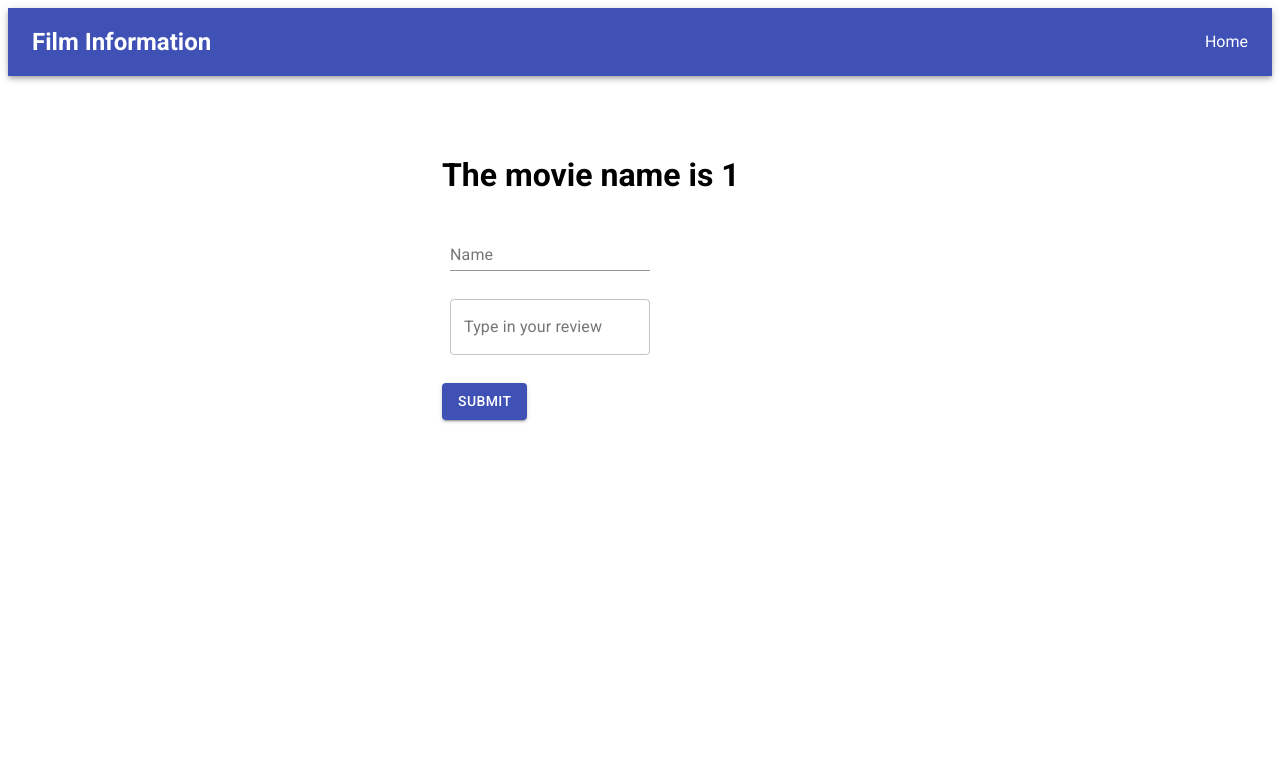
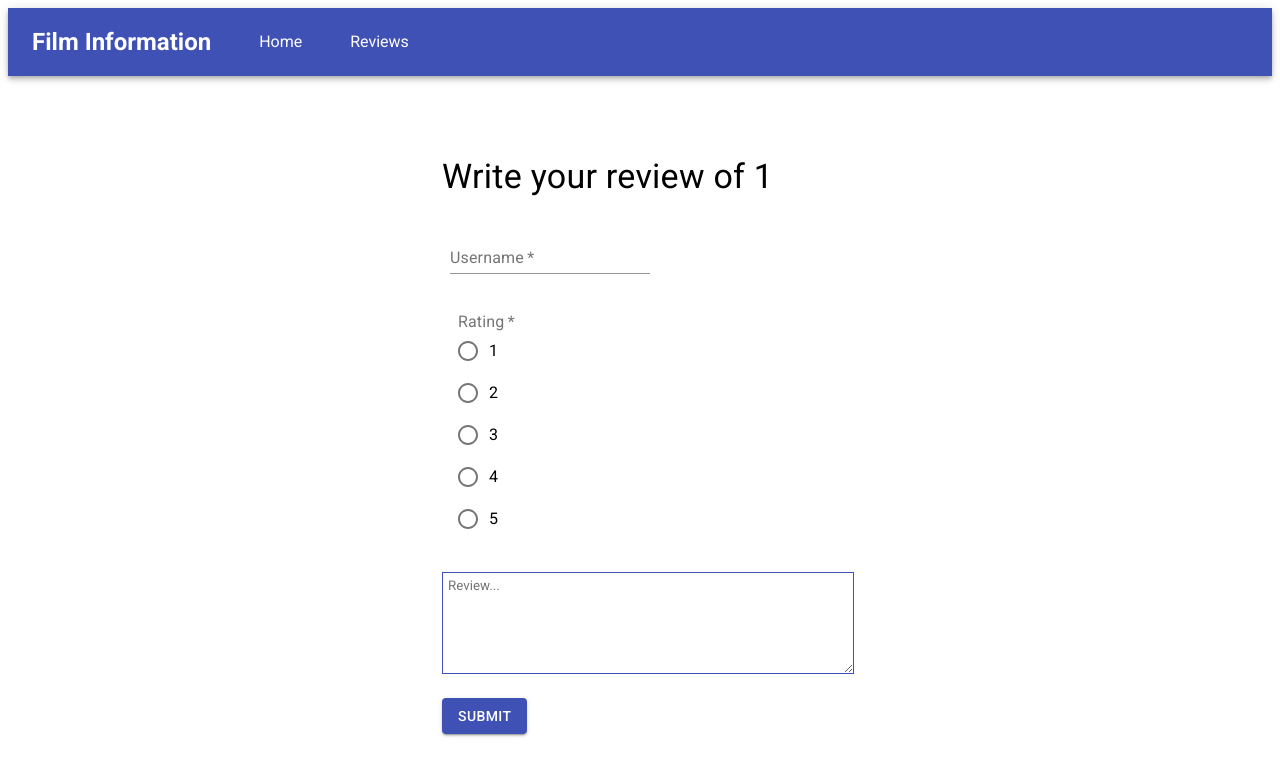
Before and after one commit to selectiveduplicate/film-reviews, a React (Create React App) app: page /add-reviews/1 in a window 1280 px wide. Shown: the top 776 px of the page. Built offline with nearby package versions, Linux system fonts and the light colour scheme; no server answers.

Commit message:
Implement all basic functionalities

```diff
--- a/src/App.js
+++ b/src/App.js
@@ -11,10 +11,12 @@ import {
 import Container  from "@material-ui/core/Container";
 import MaterialTable from 'material-table';
 import BorderColorIcon from '@material-ui/icons/BorderColor';
+import Typography from '@material-ui/core/Typography';
 
 import Header from './Components/Header';
 import UserInput from './Components/UserInput';
 import AddReviews from './Components/Pages/AddReviews';
+import ShowReviews from './Components/Pages/ShowReviews';
 
 const QUERY_FIND_FILMS = gql`
   query($filmName: String) {
@@ -105,9 +107,9 @@ function App() {
             <br></br>
             <Container maxWidth="xs" style={ getContainerStyle }>
 
-              <h3 style={{ marginTop: 50 }}>
+              <Typography variant="h5" style={{ marginTop: 50, marginBottom: 50 }}>
                 Enter a film name or phrase:
-              </h3>
+              </Typography>
 
               <UserInput handleInputChange={ handleInputChange } handleSubmit={ handleSubmit } />
 
@@ -150,6 +152,9 @@ function App() {
         <Route path="/add-reviews/:moviename">
           <AddReviews />
         </Route>
+        <Route path="/reviews">
+          <ShowReviews />
+        </Route>
       </div>
       </Router>
   );
--- a/src/Components/Header.js
+++ b/src/Components/Header.js
@@ -9,6 +9,7 @@ function Header() {
           <Toolbar className="header-toolbar">
             <h2>Film Information</h2>
             <Link id="navlink" to="/">Home</Link>
+            <Link id="navlink" to="/reviews">Reviews</Link>
           </Toolbar>
         </AppBar>
     )
--- a/src/Components/Pages/AddReviews.js
+++ b/src/Components/Pages/AddReviews.js
@@ -1,12 +1,70 @@
-import React, { useState } from 'react'
+import React, { useState } from 'react';
+import {
+    gql,
+    useMutation,
+    useQuery
+} from '@apollo/client';
 import TextField from '@material-ui/core/TextField';
+import TextareaAutosize from '@material-ui/core/TextareaAutosize';
+import Typography from '@material-ui/core/Typography';
 import Container  from "@material-ui/core/Container";
 import Button from '@material-ui/core/Button';
+import Radio from '@material-ui/core/Radio';
+import FormControlLabel from '@material-ui/core/FormControlLabel';
+import FormLabel from '@material-ui/core/FormLabel';
+import RadioGroup from '@material-ui/core/RadioGroup';
 import { makeStyles } from '@material-ui/core/styles';
 import { useParams } from 'react-router-dom';
 
+const CHECK_USERNAME = gql`
+    query($username: String!) {
+        getUser(username: $username) {
+            username
+        }
+    }
+`;
+
+const ADD_REVIEW = gql`
+    mutation($review: AddReviewInput!) {
+        addReview(input: [$review]) {
+            review {
+                text
+                rating
+                posted_by {
+                    username
+                }
+                reviewed_film
+            }
+        }
+    }
+`;
+
+const ADD_USER_AND_REVIEW = gql`
+    mutation($username: AddUserInput!, $review: AddReviewInput!) {
+        addUser(input: [$username]) {
+            user {
+                username
+                posted_reviews {
+                    text
+                }
+            }
+        }
+        addReview(input: [$review]) {
+            review {
+                text
+                rating
+                posted_by {
+                    username
+                }
+                reviewed_film
+            }
+        }
+    }
+`;
+
 const getContainerStyle = {
-    marginTop: '5rem'
+    marginTop: '5rem',
+    marginBottom: '5rem'
 };
 
 const useStyles = makeStyles((theme) => ({
@@ -24,35 +82,100 @@ function AddReviews() {
     const styleClass = useStyles();
     const [ reviewText, setReviewText ] = useState("");
     const [ userName, setUserName ] = useState("");
+    const [ userRating, setUserRating ] = useState(0);
 
+    // to be used to check if the username exists
+    const { loading, error, data } = useQuery(CHECK_USERNAME, {
+        variables: { username: userName }
+    });
+    const [ addUserAndReview ] = useMutation(ADD_USER_AND_REVIEW);
+    const [ addReview ] = useMutation(ADD_REVIEW);
+
+    // event handlers
     const handleReviewChange = (event) => setReviewText(event.target.value);
     const handleNameChange = (event) => setUserName(event.target.value);
-    // it's gotta handle much more than this!
-    const handleSubmit = (event) => event.preventDefault();
+    const handleRatingChange = (event) => setUserRating(event.target.value * 1)
+    const handleSubmit = (event) => {
+        event.preventDefault();
+        // we add user only if the username doesn't already exist
+        if (data.getUser === null) {
+            addUserAndReview({
+                variables: {
+                    username: {
+                        username: userName,
+                        posted_reviews: []
+                    },
+                    review: {
+                        text: reviewText,
+                        rating: userRating,
+                        posted_by: {
+                            username: userName
+                        },
+                        reviewed_film: moviename.split("-").join(" ")
+                    }
+                }
+            })
+        } else {
+            addReview({
+                variables: {
+                    review: {
+                        text: reviewText,
+                        rating: userRating,
+                        posted_by: {
+                            username: userName
+                        },
+                        reviewed_film: moviename.split("-").join(" ")
+                    }
+                }
+            })
+        }
+        // TODO: timeout could be removed
+        setTimeout(() => window.location.pathname = "/", 1000);
+    }
 
     return (
         <Container maxWidth="xs" style={ getContainerStyle }>
-            {/* testing if it works  */}
-            <h1>The movie name is { moviename }</h1>
-            <form className={ styleClass.root } noValidate autoComplete="off">
+            <Typography variant="h4" style={{ marginBottom: 20 }}>
+                Write your review of { moviename.split("-").join(" ") }
+            </Typography>
+            <form className={ styleClass.root } noValidate autoComplete="off" onSubmit={ handleSubmit }>
                 <div>
-                    <TextField label="Name" value={ userName } onChange={ handleNameChange } />
-                    <TextField
-                    variant="outlined"
+                    <TextField label="Username" required value={ userName } onChange={ handleNameChange } />
+                    <div className="rating-input">
+                        <FormLabel component="legend" required>Rating</FormLabel>
+                        <RadioGroup aria-label="movie-rating" name="rating" value={ userRating.toString() } onChange={ handleRatingChange }>
+                            <FormControlLabel value="1" control={<Radio />} label="1" />
+                            <FormControlLabel value="2" control={<Radio />} label="2" />
+                            <FormControlLabel value="3" control={<Radio />} label="3" />
+                            <FormControlLabel value="4" control={<Radio />} label="4" />
+                            <FormControlLabel value="5" control={<Radio />} label="5" />
+                        </RadioGroup>
+                    </div>
+                    <TextareaAutosize
+                    id="review-textarea"
+                    required
+                    aria-label="review-text"
+                    rowsMin={10}
+                    placeholder="Review..."
+                    onChange={ handleReviewChange }
+                    />
+                    {/* <TextField
                     id="standard-multiline-flexible"
                     label="Type in your review"
+                    required
                     multiline
-                    rowsMax={ 10 }
+                    rows={ 3 }
+                    size="medium"
                     value={ reviewText }
                     onChange={ handleReviewChange }
                     style={{ marginTop: 20 }}
-                    />
+                    /> */}
                 </div>
                 <div>
                     <Button
                     type="submit"
                     variant="contained"
-                    onClick={ handleSubmit }
+                    /* onClick={ handleSubmit } */
                     color="primary"
                     style={{ marginTop: 20 }}>
                         Submit
--- /dev/null
+++ b/src/Components/Pages/ShowReviews.js
@@ -0,0 +1,65 @@
+import React from 'react';
+import { gql, useQuery } from '@apollo/client';
+import Divider from '@material-ui/core/Divider';
+import { Alert, AlertTitle } from '@material-ui/lab';
+import CircularProgress from '@material-ui/core/CircularProgress';
+import Typography from '@material-ui/core/Typography';
+
+const GET_REVIEWS = gql`
+    query {
+        queryReview {
+            reviewed_film
+            posted_by {
+                username
+            }
+            rating
+            text
+        }
+    }
+`;
+
+function ShowReviews() {
+
+    const { loading, error, data } = useQuery(GET_REVIEWS);
+
+    if (loading) {
+        return <CircularProgress />
+    } else if (error) {
+        return (
+          <Alert severity="error">
+            <AlertTitle>Error</AlertTitle>
+            Sorry, something might not be working at the moment!
+          </Alert>
+        )
+    }
+
+    return (
+        <div className="review-content">
+            <Typography id="page-title" variant="h2" align="center">
+                Reviews
+            </Typography>
+            {/* map over to render the review details */}
+            {
+                data.queryReview.map((content) => (
+                    <div id="review-details">
+                        <Typography variant="h4" align="left">
+                            { content.reviewed_film }
+                        </Typography>
+                        <Divider light />
+                        <Typography variant="subtitle2" align="left">
+                            { content.posted_by.username }
+                        </Typography>
+                        <Typography variant="subtitle1" align="left">
+                            Rating: { content.rating } out of 5
+                        </Typography>
+                        <Typography variant="body1" align="left">
+                            { content.text }
+                        </Typography>
+                    </div>
+                ))
+            }
+        </div>
+    )
+}
+
+export default ShowReviews;
--- a/src/Components/UserInput.js
+++ b/src/Components/UserInput.js
@@ -6,7 +6,7 @@ function UserInput({handleInputChange, handleSubmit}) {
 
   return (
     <form>
-      <Input placeholder="Film name" onChange={ handleInputChange }>
+      <Input placeholder="Search term..." onChange={ handleInputChange }>
       </Input>
       <Button type="submit" variant="contained" onClick={ handleSubmit } color="primary" style={{ marginLeft: 20 }}>
         Submit
--- a/src/index.css
+++ b/src/index.css
@@ -12,12 +12,44 @@ code {
 .header-toolbar {
   display: flex;
   flex-direction: row;
-  justify-content: space-between;
+  justify-content: flex-start;
   /* background-color: #828fd8; */
   color: white;
+}
+
+.header-toolbar #navlink {
+  margin-left: 3em;
 }
 
 .header-toolbar #navlink {
   color: white;
   text-decoration: none;
 }
+
+.rating-input {
+  margin: 2em 1em 2em 1em;
+}
+
+
+#review-textarea {
+	width: 400px;
+	height: 200px;
+	border: 1px solid #3f51b5;
+	padding: 5px;
+	font-family: 'Roboto', sans-serif;;
+	background-position: bottom right;
+	background-repeat: no-repeat;
+}
+
+.review-content {
+  margin-top: 2em;
+  padding: 1em;
+}
+
+.review-content #review-details {
+  margin-bottom: 1em;
+}
+
+.review-content #page-title {
+  margin-bottom: 1em;
+}
```
Also changed, not shown: 1 other file (tests, documents, lock files or other folders).
